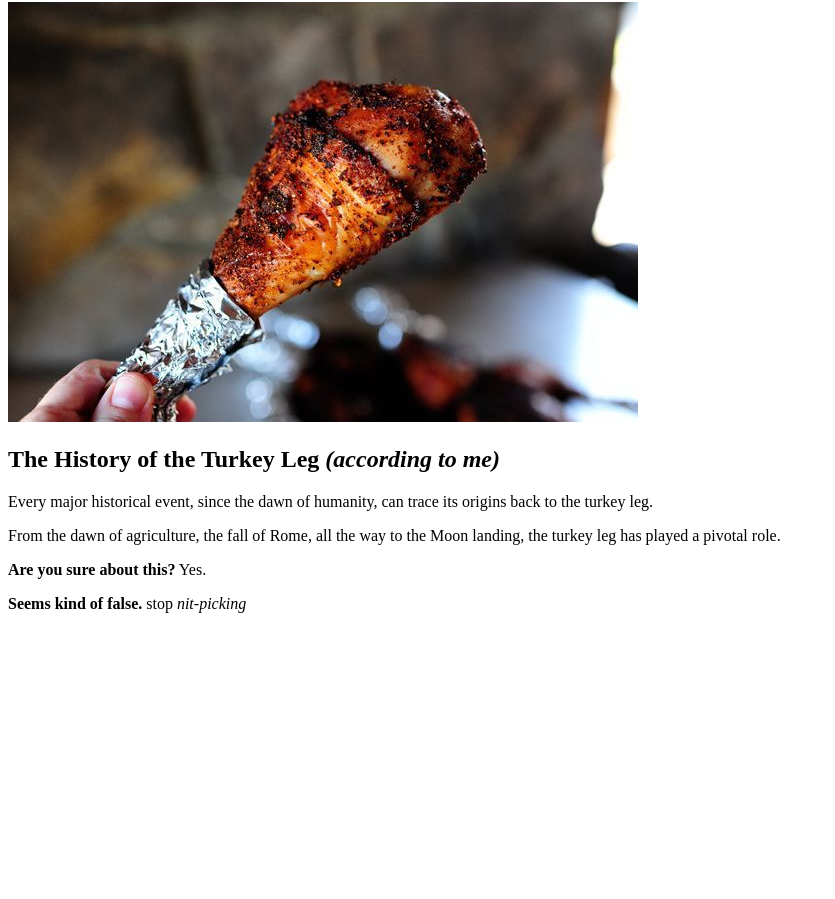
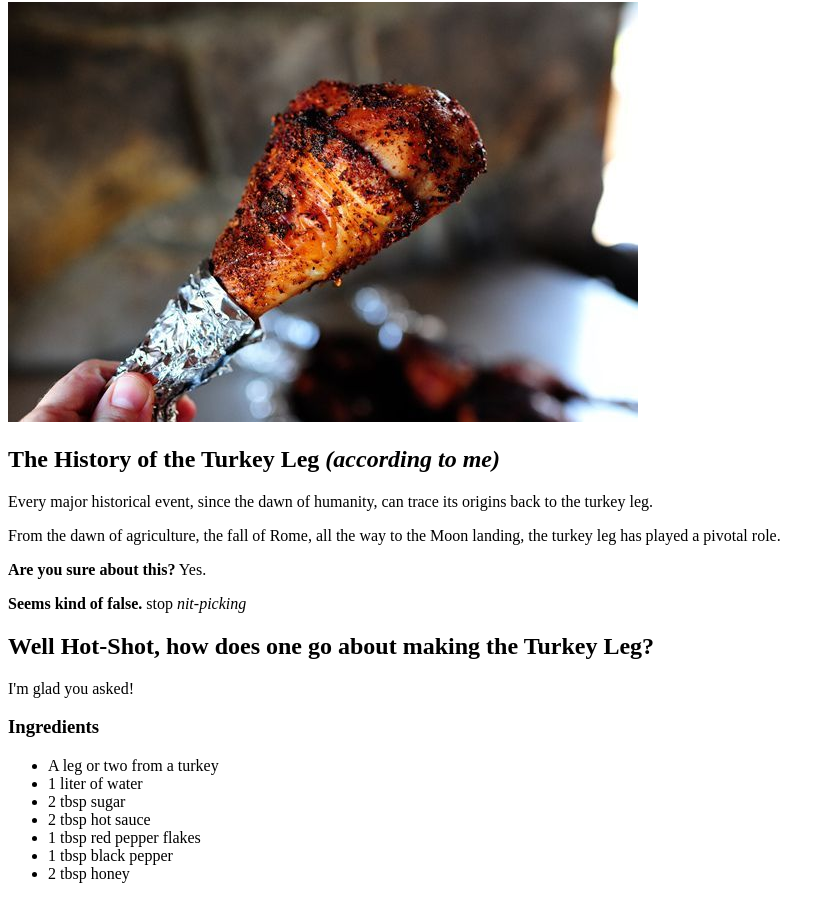
Before and after one commit to willgoodridge04/odin-recipes, a plain HTML site: page recipes/turkey-leg.html in a window 1280 px wide. Shown: the part 78-977 px from the top of the page, without its empty margins (0-835 px from the left). Before the commit the page ends 800 px from the top, so only its background shows below. Drawn offline with Linux system fonts and the light colour scheme.

Commit message:
Add unordered list of ingredients to turkey-leg.html

```diff
--- a/recipes/turkey-leg.html
+++ b/recipes/turkey-leg.html
@@ -17,6 +17,20 @@
                 <p><strong>Are you sure about this?</strong> Yes.</p>
                 <p><strong>Seems kind of false.</strong> stop <em>nit-picking</em></p>
 
+            <h2>Well Hot-Shot, how does one go about making the Turkey Leg?</h2>
+            <p>I'm glad you asked!</p>
+
+            <h3>Ingredients</h3>
+                <ul>
+                    <li>A leg or two from a turkey</li>
+                    <li>1 liter of water</li>
+                    <li>2 tbsp sugar</li>
+                    <li>2 tbsp hot sauce</li>
+                    <li>1 tbsp red pepper flakes</li>
+                    <li>1 tbsp black pepper</li>
+                    <li>2 tbsp honey</li>
+                </ul>
+
         </body>
     </head>
 </html>
```
